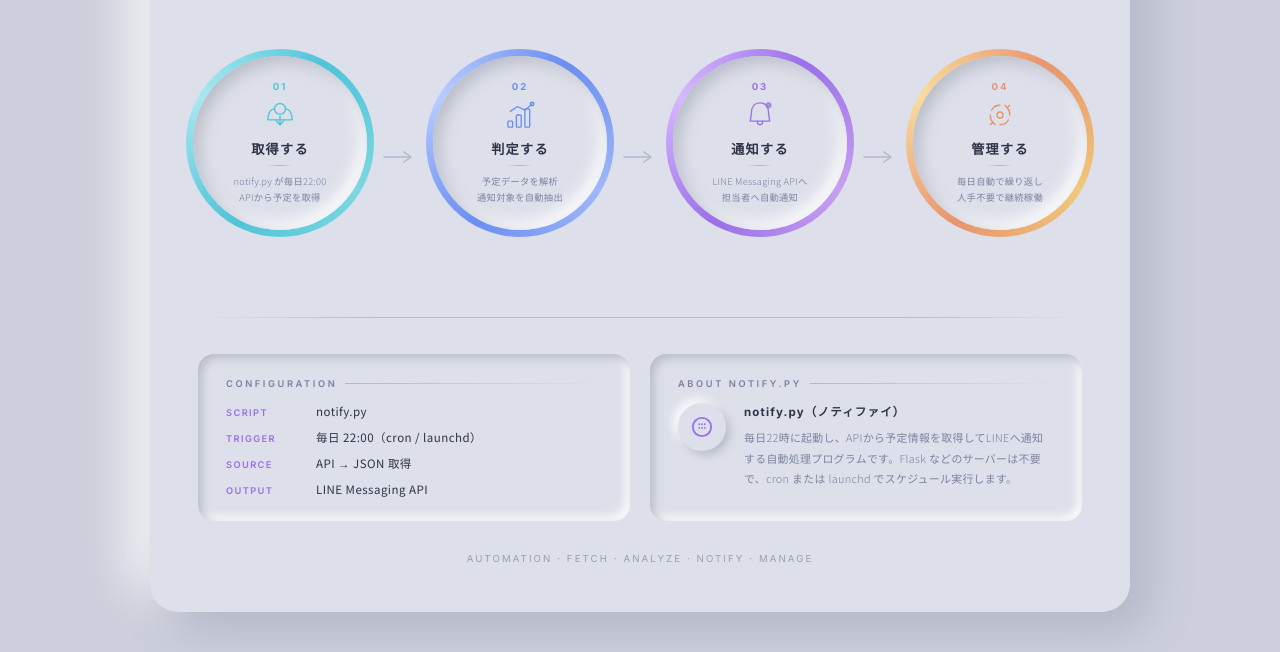
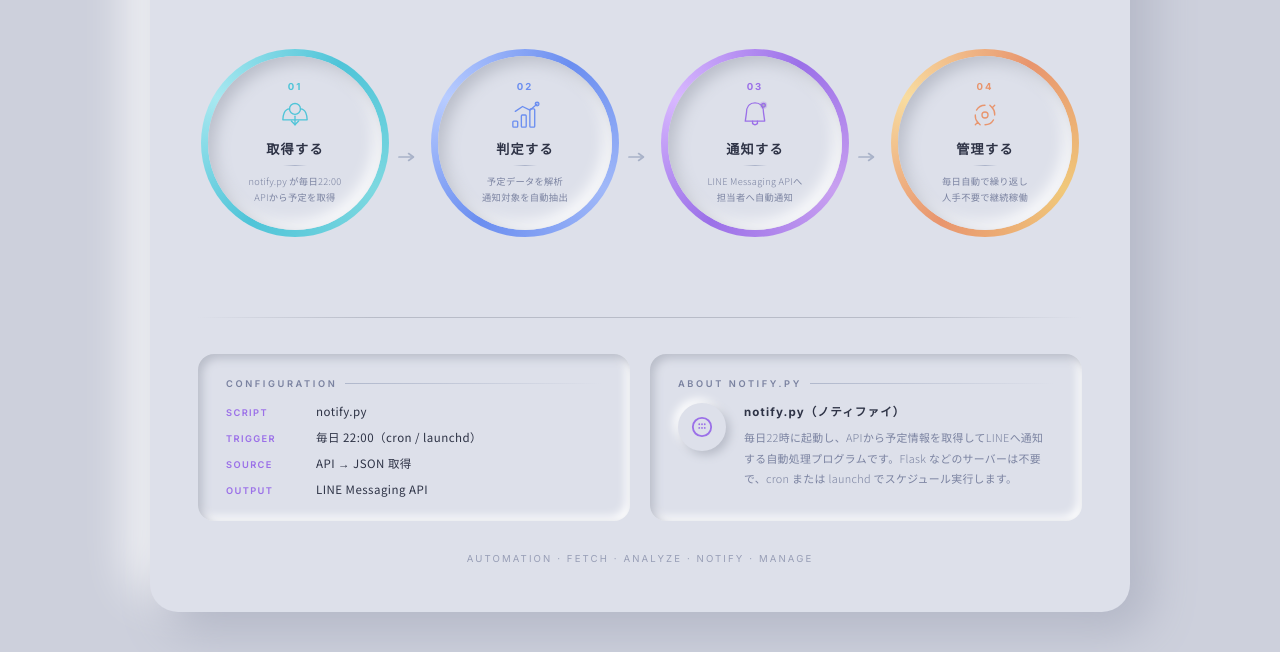
Before and after one commit to hama089/schedule-diagram, a plain HTML site: page index.html in a window 1280 px wide. Shown: the part 151-803 px from the top of the page. Drawn offline with Linux system fonts and the light colour scheme.

Commit message:
Make arrows shorter and thicker
Made-with: Cursor

```diff
--- a/index.html
+++ b/index.html
@@ -99,7 +99,7 @@
     }
 
     .flow-arrow svg {
-      width: 32px;
+      width: 22px;
       height: 16px;
       overflow: visible;
     }
@@ -387,8 +387,8 @@
     <!-- 矢印 01→02 -->
     <div class="flow-arrow">
       <svg viewBox="0 0 32 16" fill="none">
-        <line x1="0" y1="8" x2="26" y2="8" stroke="#b0b8cc" stroke-width="1.5" stroke-linecap="round"/>
-        <polyline points="20,3 27,8 20,13" stroke="#b0b8cc" stroke-width="1.5" stroke-linecap="round" stroke-linejoin="round" fill="none"/>
+        <line x1="0" y1="8" x2="20" y2="8" stroke="#a8b2c8" stroke-width="2.5" stroke-linecap="round"/>
+        <polyline points="14,3 21,8 14,13" stroke="#a8b2c8" stroke-width="2.5" stroke-linecap="round" stroke-linejoin="round" fill="none"/>
       </svg>
     </div>
 
@@ -414,8 +414,8 @@
     <!-- 矢印 02→03 -->
     <div class="flow-arrow">
       <svg viewBox="0 0 32 16" fill="none">
-        <line x1="0" y1="8" x2="26" y2="8" stroke="#b0b8cc" stroke-width="1.5" stroke-linecap="round"/>
-        <polyline points="20,3 27,8 20,13" stroke="#b0b8cc" stroke-width="1.5" stroke-linecap="round" stroke-linejoin="round" fill="none"/>
+        <line x1="0" y1="8" x2="20" y2="8" stroke="#a8b2c8" stroke-width="2.5" stroke-linecap="round"/>
+        <polyline points="14,3 21,8 14,13" stroke="#a8b2c8" stroke-width="2.5" stroke-linecap="round" stroke-linejoin="round" fill="none"/>
       </svg>
     </div>
 
@@ -442,8 +442,8 @@
     <!-- 矢印 03→04 -->
     <div class="flow-arrow">
       <svg viewBox="0 0 32 16" fill="none">
-        <line x1="0" y1="8" x2="26" y2="8" stroke="#b0b8cc" stroke-width="1.5" stroke-linecap="round"/>
-        <polyline points="20,3 27,8 20,13" stroke="#b0b8cc" stroke-width="1.5" stroke-linecap="round" stroke-linejoin="round" fill="none"/>
+        <line x1="0" y1="8" x2="20" y2="8" stroke="#a8b2c8" stroke-width="2.5" stroke-linecap="round"/>
+        <polyline points="14,3 21,8 14,13" stroke="#a8b2c8" stroke-width="2.5" stroke-linecap="round" stroke-linejoin="round" fill="none"/>
       </svg>
     </div>
 
```
